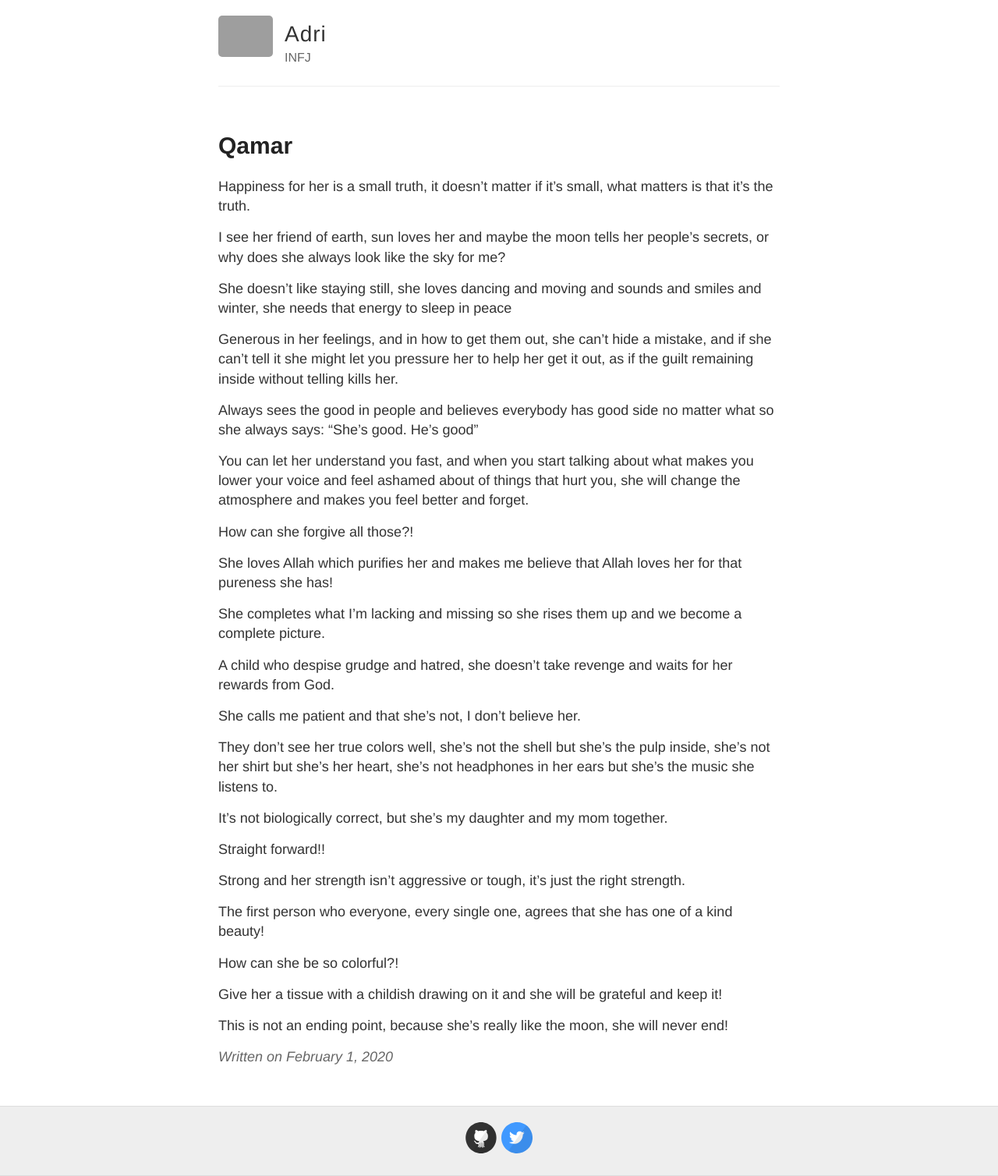
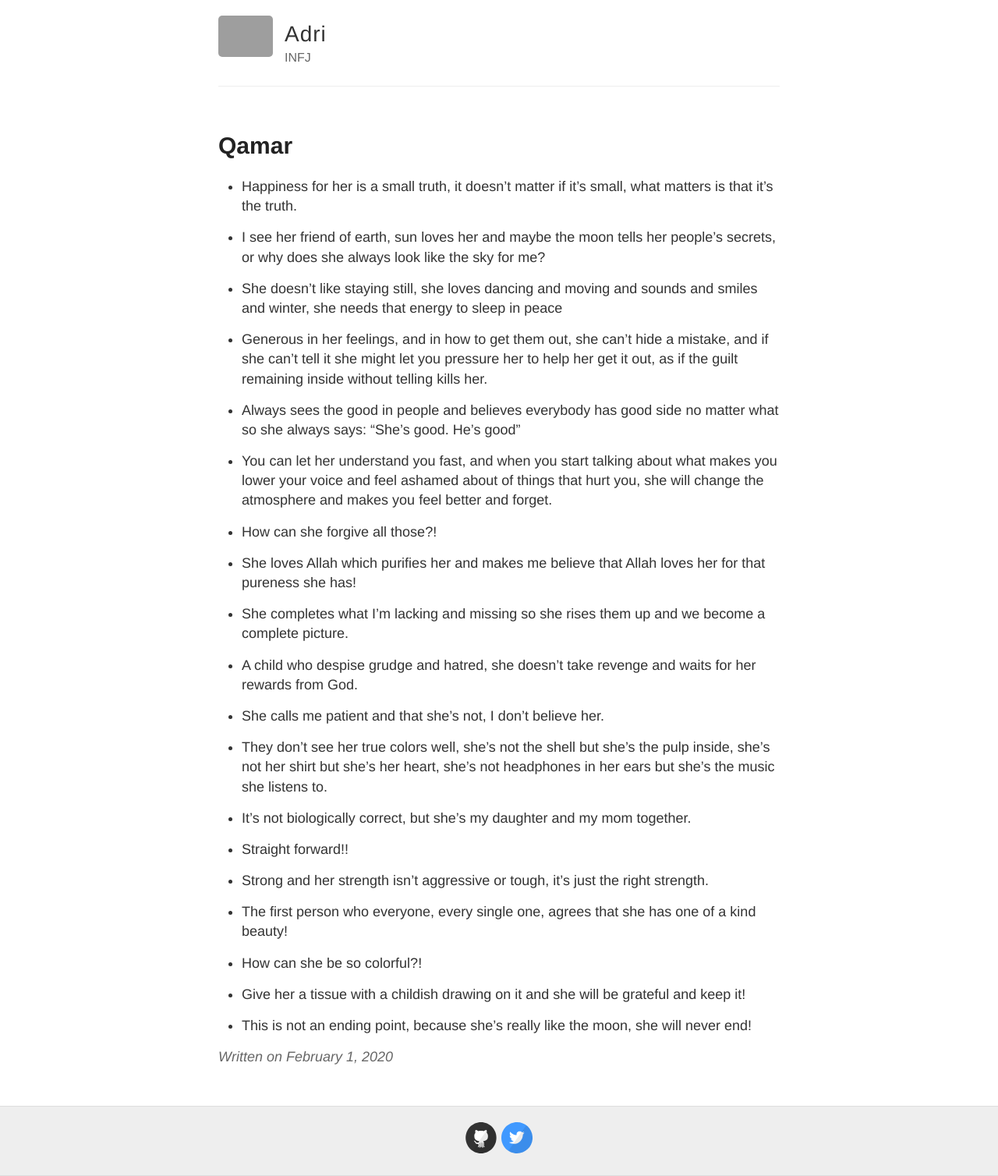
Before and after one commit to aelasr/aelasr.github.io, a Jekyll site: the page built from _posts/2020-02-01-Qamar.md, in a window 1280 px wide. Shown: the whole page at 78% size. Built offline with Jekyll 4.4.1, drawn with Linux system fonts in a browser that asks for light colours; grey boxes are pictures that could not be loaded.

Commit message:
update post

```diff
--- a/_posts/2020-02-01-Qamar.md
+++ b/_posts/2020-02-01-Qamar.md
@@ -3,40 +3,40 @@ layout: post
 title: Qamar
 ---
 
-Happiness for her is a small truth, it doesn't matter if it's small, what matters is that it's the truth.
+* Happiness for her is a small truth, it doesn't matter if it's small, what matters is that it's the truth.
 
-I see her friend of earth, sun loves her and maybe the moon tells her people's secrets, or why does she always look like the sky for me?
+* I see her friend of earth, sun loves her and maybe the moon tells her people's secrets, or why does she always look like the sky for me?
 
-She doesn't like staying still, she loves dancing and moving and sounds and smiles and winter, she needs that energy to sleep in peace
+* She doesn't like staying still, she loves dancing and moving and sounds and smiles and winter, she needs that energy to sleep in peace
 
-Generous in her feelings, and in how to get them out, she can't hide a mistake, and if she can't tell it she might let you pressure her to help her get it out, as if the guilt remaining inside without telling kills her.
+* Generous in her feelings, and in how to get them out, she can't hide a mistake, and if she can't tell it she might let you pressure her to help her get it out, as if the guilt remaining inside without telling kills her.
 
-Always sees the good in people and believes everybody has good side no matter what so she always says: "She's good. He's good"
+* Always sees the good in people and believes everybody has good side no matter what so she always says: "She's good. He's good"
 
-You can let her understand you fast, and when you start talking about what makes you lower your voice and feel ashamed about of things that hurt you, she will change the atmosphere and makes you feel better and forget.
+* You can let her understand you fast, and when you start talking about what makes you lower your voice and feel ashamed about of things that hurt you, she will change the atmosphere and makes you feel better and forget.
 
-How can she forgive all those?!
+* How can she forgive all those?!
 
-She loves Allah which purifies her and makes me believe that Allah loves her for that pureness she has!
+* She loves Allah which purifies her and makes me believe that Allah loves her for that pureness she has!
 
-She completes what I'm lacking and missing so she rises them up and we become a complete picture.
+* She completes what I'm lacking and missing so she rises them up and we become a complete picture.
 
-A child who despise grudge and hatred, she doesn't take revenge and waits for her rewards from God.
+* A child who despise grudge and hatred, she doesn't take revenge and waits for her rewards from God.
 
-She calls me patient and that she's not, I don't believe her.
+* She calls me patient and that she's not, I don't believe her.
 
-They don't see her true colors well, she's not the shell but she's the pulp inside, she's not her shirt but she's her heart, she's not headphones in her ears but she's the music she listens to.
+* They don't see her true colors well, she's not the shell but she's the pulp inside, she's not her shirt but she's her heart, she's not headphones in her ears but she's the music she listens to.
 
-It's not biologically correct, but she's my daughter and my mom together.
+* It's not biologically correct, but she's my daughter and my mom together.
 
-Straight forward!!
+* Straight forward!!
 
-Strong and her strength isn't aggressive or tough, it's just the right strength.
+* Strong and her strength isn't aggressive or tough, it's just the right strength.
 
-The first person who everyone, every single one, agrees that she has one of a kind beauty!
+* The first person who everyone, every single one, agrees that she has one of a kind beauty!
 
-How can she be so colorful?!
+* How can she be so colorful?!
 
-Give her a tissue with a childish drawing on it and she will be grateful and keep it!
+* Give her a tissue with a childish drawing on it and she will be grateful and keep it!
 
-This is not an ending point, because she's really like the moon, she will never end!
+* This is not an ending point, because she's really like the moon, she will never end!
```
